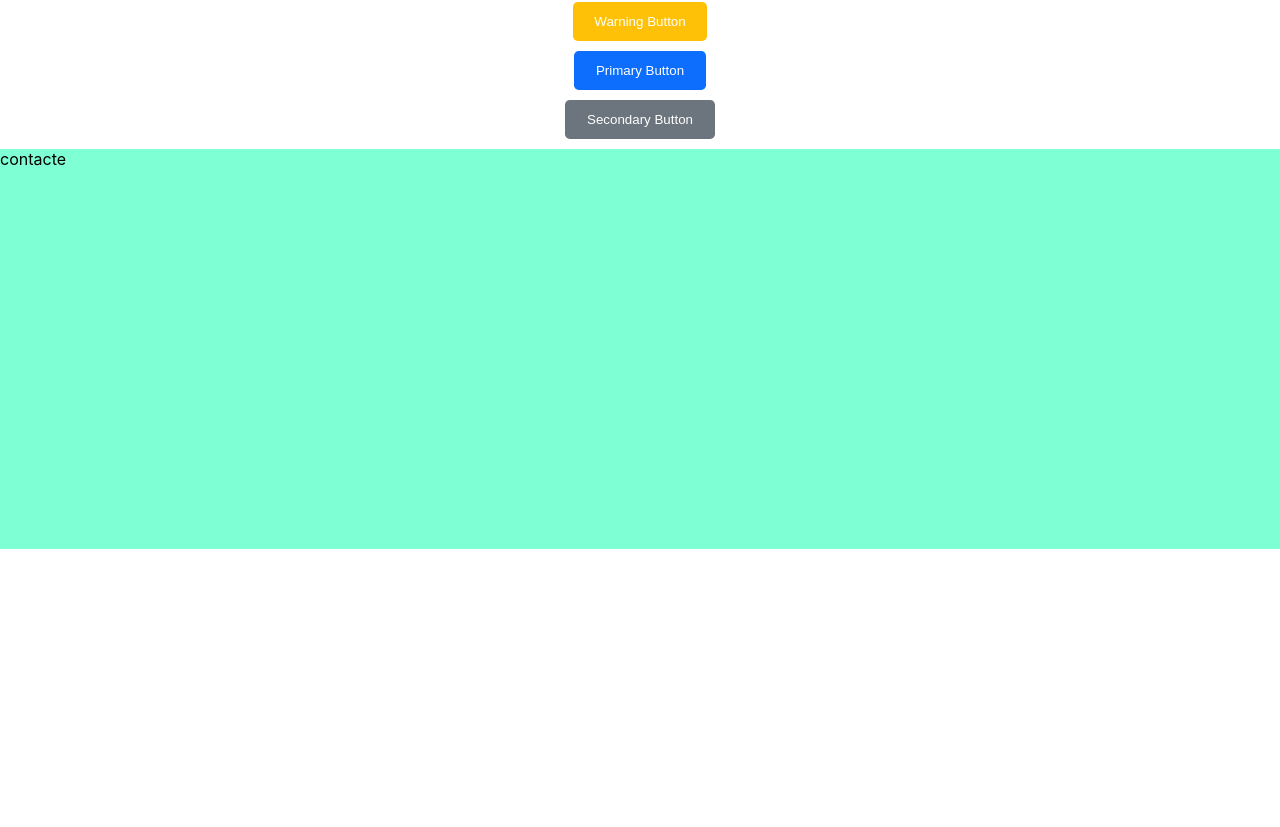
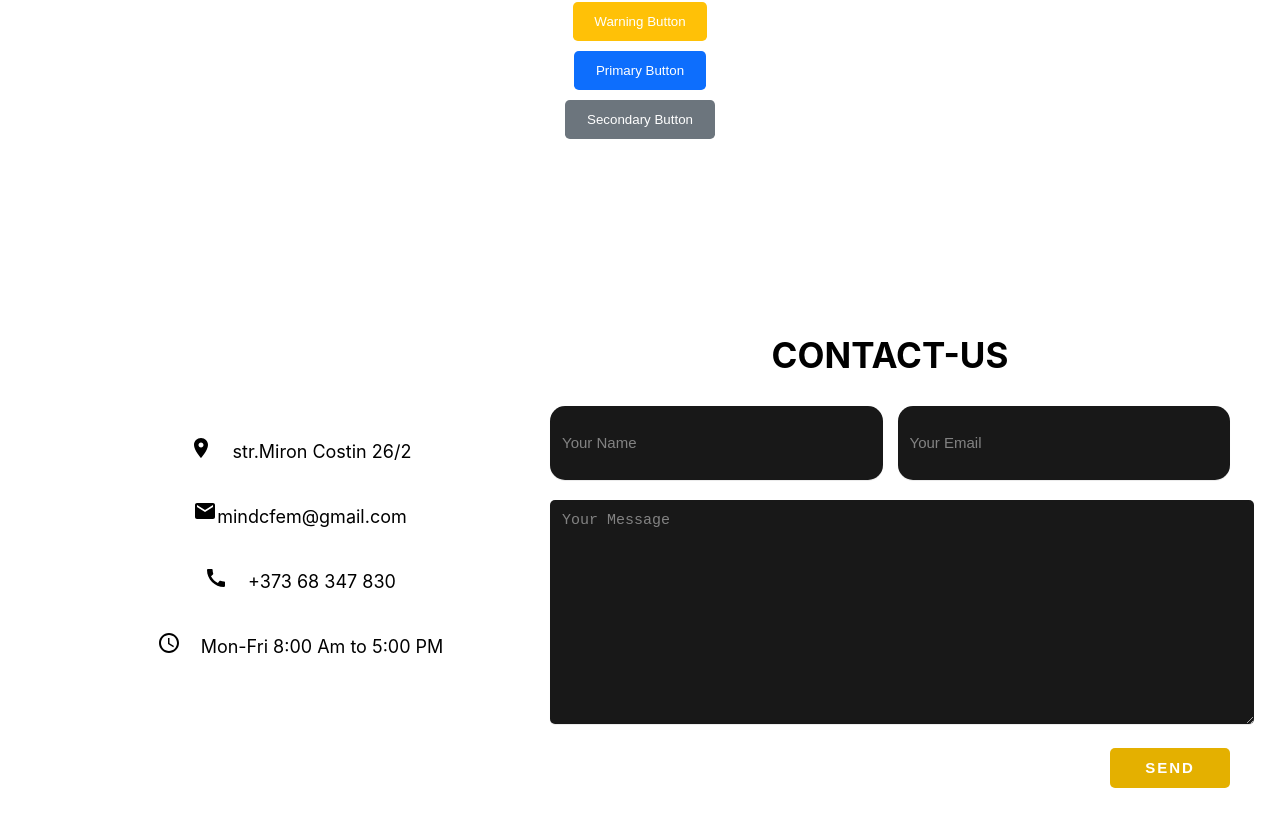
Before and after one commit to AlexandruC7/Mind-Global-Project, a React (Create React App) app: page / in a window 1280 px wide. Shown: the part 2530-3357 px from the top of the page. Before the commit the page ends 3079 px from the top, so only its background shows below. Built offline with nearby package versions, Linux system fonts and the light colour scheme.

Commit message:
added the page contacte

```diff
--- a/src/components/contacte/contacte.css
+++ b/src/components/contacte/contacte.css
@@ -1,5 +1,130 @@
-.contacte {
-  background-color: aquamarine;
+@import url('https://fonts.googleapis.com/css2?family=Poppins:wght@400;500;600;700&display=swap');
 
-  height: 50vh;
+
+.contact{
+  min-height: 100vh;
+  background-size: cover;
+  display: flex;
+  justify-content: center;
+  align-items:center;
+ }
+ .constact-section{
+  width:100%;
+  display: flex;
+  justify-content: center;
+  align-items:center;
 }
+.contact-info{
+  max-width: 500px;
+  line-height: 65px;
+  padding-left: 50px;
+  font-size: 18px;
+
+}
+.iconita{
+ margin-right: 20px;
+ font-size: 25px;
+}
+
+.posta{
+display: flex;
+justify-content: center;
+}
+.Location{
+display: flex;
+justify-content: center;
+}
+.call{
+display: flex;
+justify-content: center;
+}
+.accestime{
+display: flex;
+justify-content: center;
+}
+
+.mailicon{
+  margin-right: 20px;
+  font-size: 25px;
+
+}
+.calliconita{
+  margin-right: 20px;
+  font-size: 25px;
+}
+.accestimeiconit{
+  margin-right: 20px;
+  font-size: 25px;
+}
+.contact-US{
+ max-width: 700px;
+ margin-right: 50px;
+}
+.contact-info, .contact-US{
+ flex: 1;
+}
+.contact-US h1{
+ text-align: center;
+ font-size: 35px;
+ text-transform: uppercase;
+ margin-bottom: 30px;
+}
+.inputuri{
+  display: flex;
+  justify-content: center;
+}
+
+.contact-US .text-box{
+ background: #000;
+ color: #fff;
+ border: none;
+ width: calc(50% - 10px);
+ height: 50px;
+ padding: 12px;
+ font-size: 15px;
+ border-radius: 15px;
+ box-shadow: 0 1px 1px rgba(0,0,0,0.1);
+ margin-bottom: 20px;
+ opacity: 0.9;
+}
+.inputuri{
+display: flex;
+justify-content: center;
+}
+.contact-US .text-box:first-child{
+ margin-right: 15px;
+}
+.contact-US textarea{
+  background: #000;
+  color:#fff;
+  border: none;
+  width: 100%;
+  padding: 12px;
+  font-size: 15px;
+  min-height: 200px;
+  max-height: 400px;
+  resize: vertical;
+  border-radius: 5px;
+  box-shadow: 0 1px 1px rgb(0,0,0,0.1);
+  margin-bottom:20px ;
+  opacity: 0.9;
+}
+.contact-US .send-btn{
+ float: right;
+ background: #E4B000 ;
+ color: #fff;
+ border: none;
+ width: 120px;
+ height: 40px;
+ font-size: 15px;
+ font-weight: 600;
+ text-transform: uppercase;
+ letter-spacing: 2px;
+ border-radius: 5px;
+ cursor: pointer;
+ transition: 0.3s;
+ transition-property: background;
+}
+.contact-US .send-btn:hover{
+background: #EAE4D1 ;
+}
--- a/src/components/contacte/contacte.jsx
+++ b/src/components/contacte/contacte.jsx
@@ -1,7 +1,70 @@
 import "./contacte.css";
-
+import RoomIcon from "@mui/icons-material/Room";
+import CallIcon from "@mui/icons-material/Call";
+import AccessTimeIcon from "@mui/icons-material/AccessTime";
+import MailIcon from "@mui/icons-material/Mail";
 export const Contacte = () => {
-  return <div className="contacte">contacte</div>;
+  return (
+    <div class="contact">
+      <div class="constact-section">
+        <div class="contact-info">
+          <div class="Location">
+            <div class="iconita">
+              <RoomIcon />
+            </div>
+            <div class="text">str.Miron Costin 26/2</div>
+          </div>
+          <div class="posta">
+            <div class="mailincon">
+              <MailIcon />
+            </div>
+            <div class="mialtext">mindcfem@gmail.com</div>
+          </div>
+          <div class="call">
+            <div class="calliconita">
+              <CallIcon />
+            </div>
+            <div class="calltext">+373 68 347 830</div>
+          </div>
+          <div class="accestime">
+            <div class="accestimeiconit">
+              <AccessTimeIcon />
+            </div>
+            <div class="accestimetext">Mon-Fri 8:00 Am to 5:00 PM</div>
+          </div>
+        </div>
+        <div class="contact-US">
+          <h1> Contact-US</h1>
+          <div class="inputuri">
+            <input
+              type="text"
+              name="name"
+              class="text-box"
+              placeholder="Your Name"
+              required
+            ></input>
+            <input
+              type="text"
+              name="email"
+              class="text-box"
+              placeholder="Your Email"
+              required
+            ></input>
+          </div>
+          <textarea
+            name="message"
+            rows="5"
+            placeholder="Your Message"
+            required
+          ></textarea>
+          <input
+            type="submit"
+            name="submit"
+            class="send-btn"
+            value="Send"
+          ></input>
+        </div>
+      </div>
+    </div>
+  );
 };
-
-<h1>Primu meu pas la acest sait</h1>
```
